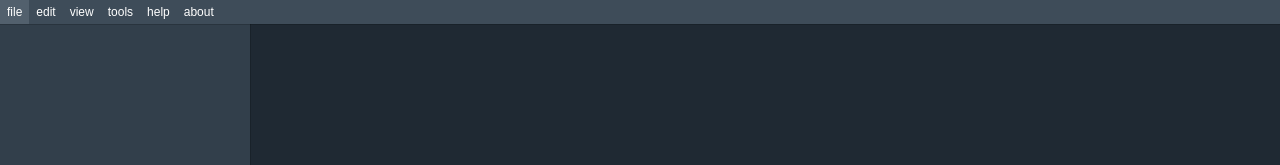
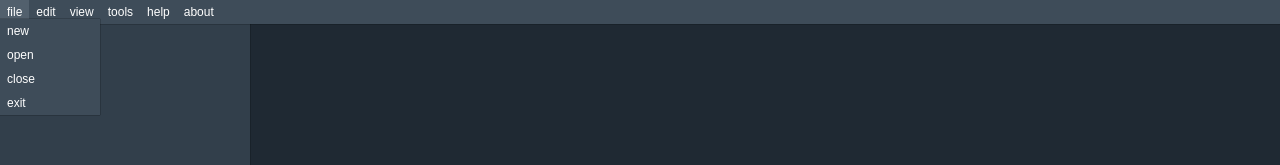
Before and after one commit to NickSpyker/wave-master, a Vue app: page / in a window 1280 px wide. Both pictures are taken after a click on the button "file". Shown: the top 165 px of the page. Built offline with nearby package versions, Linux system fonts and the light colour scheme.

Commit message:
add file handling in front

```diff
--- a/src/components/button/MainMenuButton.vue
+++ b/src/components/button/MainMenuButton.vue
@@ -23,7 +23,7 @@ onMounted(() => btt.value?.focus());
     <PrimaryButton class="menu-btt"
       @click="store.setStatus(props.e, getRect())"
       @mouseenter="store.mouseInBtt(props.e)"
-      @mouseleave="store.mouseOutBtt(props.e)"
+      @mouseleave="store.mouseOutBtt()"
     >
       {{ props.e }}
     </PrimaryButton>
--- a/src/components/button/PrimaryButton.vue
+++ b/src/components/button/PrimaryButton.vue
@@ -14,4 +14,7 @@ button {
     background-color: transparent;
     font-family: "Fira Code", sans-serif;
 }
+button:hover {
+    cursor: pointer;
+}
 </style>
--- /dev/null
+++ b/src/components/button/ScrollMenuButton.vue
@@ -0,0 +1,17 @@
+<template>
+  <PrimaryButton class="btt">
+    <slot />
+  </PrimaryButton>
+</template>
+
+<style scoped>
+.btt {
+    text-align: left;
+    width: 100%;
+    font-size: 12px;
+    padding: 5px 7px 5px 7px;
+}
+.btt:hover {
+    background-color: var(--gray600);
+}
+</style>
--- /dev/null
+++ b/src/components/menu/FileMenu.vue
@@ -0,0 +1,33 @@
+<script setup lang="ts">
+import { open } from "@tauri-apps/api/dialog";
+
+async function openFileSelection() {
+    const file = await open({
+        multiple: true,
+        filters: [{
+            name: "asset",
+            extensions: ["pnj", "jpg", "ppm"]
+        }]
+    });
+    if (file === null) return;
+}
+</script>
+
+<template>
+    <ScrollMenuButton>
+      new
+    </ScrollMenuButton>
+    <ScrollMenuButton @click="openFileSelection()">
+      open
+    </ScrollMenuButton>
+    <ScrollMenuButton>
+      close
+    </ScrollMenuButton>
+    <ScrollMenuButton>
+      exit
+    </ScrollMenuButton>
+</template>
+
+<style scoped>
+
+</style>
--- a/src/components/menu/MainMenu.vue
+++ b/src/components/menu/MainMenu.vue
@@ -1,10 +1,16 @@
 <script setup lang="ts">
-import { MenuBtt } from "@/store/main_menu";
+import {MenuBtt, useMainMenuStore} from "@/store/main_menu";
+
+const store = useMainMenuStore();
 </script>
 
 <template>
   <div class="main-menu">
     <MainMenuButton :e="MenuBtt.File"  />
+    <ScrollMenu v-if="store.status === MenuBtt.File">
+      <FileMenu />
+    </ScrollMenu>
+
     <MainMenuButton :e="MenuBtt.Edit"  />
     <MainMenuButton :e="MenuBtt.View"  />
     <MainMenuButton :e="MenuBtt.Tools" />
--- a/src/components/menu/ScrollMenu.vue
+++ b/src/components/menu/ScrollMenu.vue
@@ -1,15 +1,26 @@
 <script setup lang="ts">
+import { useMainMenuStore } from "@/store/main_menu";
 
+const store = useMainMenuStore();
 </script>
 
 <template>
-  <VerTile class="scroll-menu">
-
-  </VerTile>
+  <div :style="{
+    left: store.coordX + 'px',
+    top:  store.coordY + 'px'
+  }"
+    @mouseenter="store.mouseInScr()"
+    @mouseleave="store.mouseOutScr()"
+  >
+    <slot />
+  </div>
 </template>
 
 <style scoped>
-.scroll-menu {
-
+div {
+    width: 100px;
+    position: absolute;
+    box-shadow: #000000 0 0 1px;
+    background-color: var(--gray700);
 }
 </style>
--- a/src/main.ts
+++ b/src/main.ts
@@ -11,9 +11,11 @@ app.use(createPinia());
 import MainMenu from "@/components/menu/MainMenu.vue";
 import NavMenu from "@/components/menu/NavMenu.vue";
 import ScrollMenu from "@/components/menu/ScrollMenu.vue";
+import FileMenu from "@/components/menu/FileMenu.vue";
 app.component("MainMenu", MainMenu);
 app.component("NavMenu", NavMenu);
 app.component("ScrollMenu", ScrollMenu);
+app.component("FileMenu", FileMenu);
 
 import HorTile from "@/components/tile/HorTile.vue";
 import VerTile from "@/components/tile/VerTile.vue";
@@ -22,7 +24,9 @@ app.component("VerTile", VerTile);
 
 import PrimaryButton from "@/components/button/PrimaryButton.vue";
 import MainMenuButton from "@/components/button/MainMenuButton.vue";
+import ScrollMenuButton from "@/components/button/ScrollMenuButton.vue";
 app.component("PrimaryButton", PrimaryButton);
 app.component("MainMenuButton", MainMenuButton);
+app.component("ScrollMenuButton", ScrollMenuButton);
 
 app.mount("#app");
--- a/src/store/main_menu.ts
+++ b/src/store/main_menu.ts
@@ -1,12 +1,12 @@
 import { defineStore } from "pinia";
 
 export enum MenuBtt {
-    None = "none",
-    File = "file",
-    Edit = "edit",
-    View = "view",
+    None  = "none",
+    File  = "file",
+    Edit  = "edit",
+    View  = "view",
     Tools = "tools",
-    Help = "help",
+    Help  = "help",
     About = "about"
 }
 
@@ -19,9 +19,12 @@ export const useMainMenuStore = defineStore("MainMenuHandler", {
         coordY: 0 as number
     }),
     actions: {
-        setStatus(status: MenuBtt, rect: any): void
+        setStatus(status: MenuBtt, rect: DOMRect | null): void
         {
-            console.log(rect);
+            if (!rect)
+                return;
+            this.coordX = rect.left;
+            this.coordY = rect.bottom;
             this.status = status;
         },
         mouseInBtt(status: MenuBtt): void
@@ -30,17 +33,23 @@ export const useMainMenuStore = defineStore("MainMenuHandler", {
                 return;
             this.recordMouseBtt = true;
         },
-        mouseOutBtt(status: MenuBtt): void
+        mouseOutBtt(): void
         {
             if (this.status !== status)
                 return;
             this.recordMouseBtt = false;
+            if (!this.recordMouseScr)
+                this.status = MenuBtt.None;
         },
-        reset(): void
+        mouseInScr(): void
         {
-            this.status = MenuBtt.None;
-            this.recordMouseBtt = false;
+            this.recordMouseScr = true;
+        },
+        mouseOutScr(): void
+        {
             this.recordMouseScr = false;
+            if (!this.recordMouseBtt)
+                this.status = MenuBtt.None;
         }
     }
 })
```
